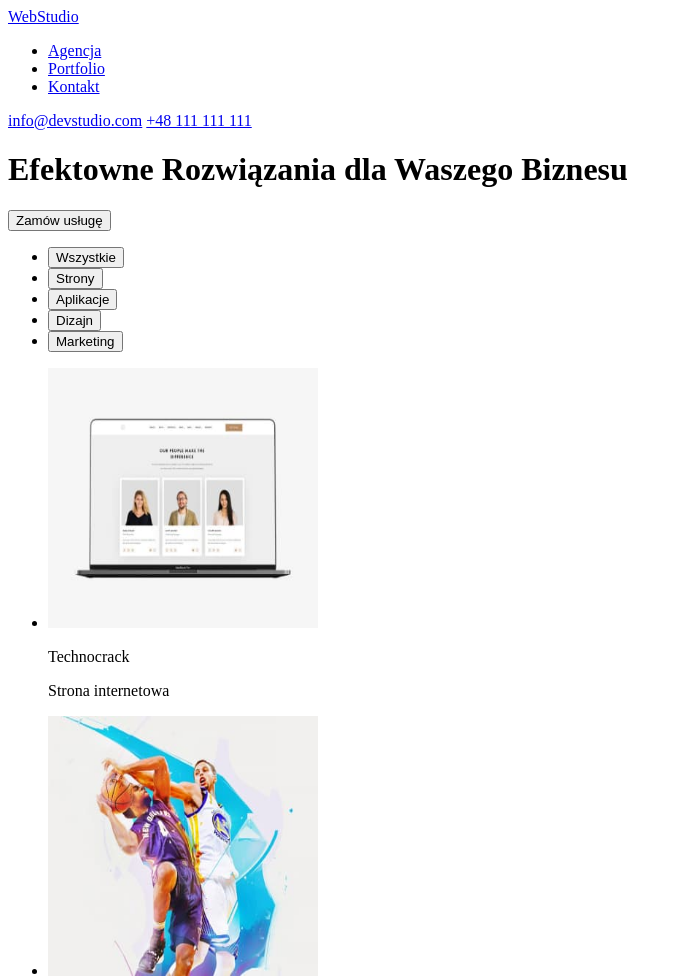
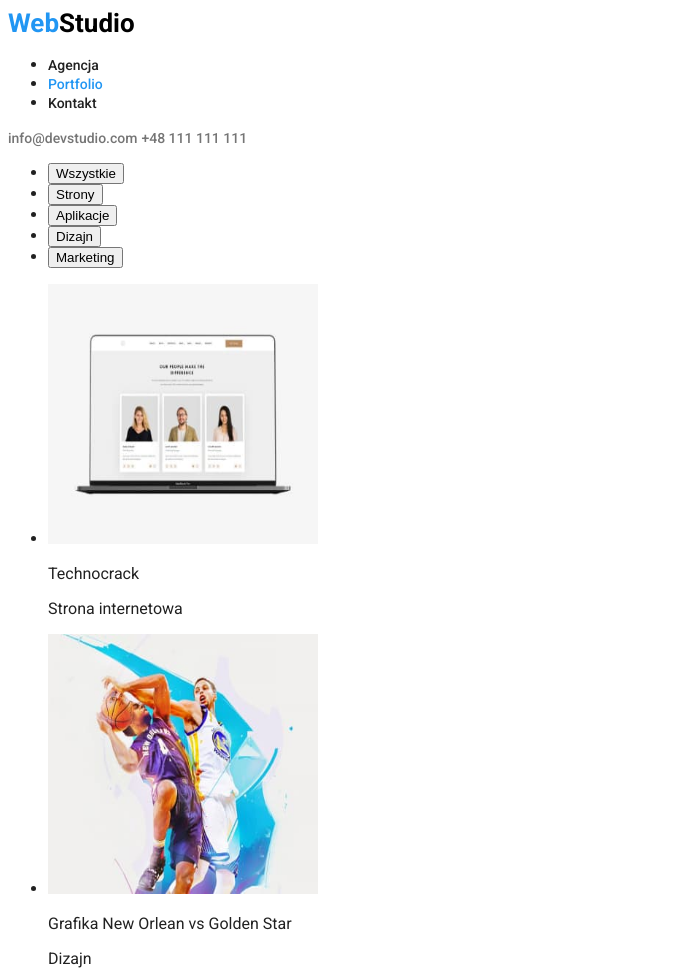
Before and after one commit to KRKDEV/goit-markup-hw-02, a plain HTML site: page portfolio.html in a window 1280 px wide. Shown: the top 979 px of the page, without its empty margins (0-681 px from the left). Drawn offline with Linux system fonts and the light colour scheme.

Commit message:
Update: Added font global and nav classes

```diff
--- a/css/styles.css
+++ b/css/styles.css
@@ -0,0 +1,44 @@
+body {
+    color: #212121;
+    font-family: "Roboto", sans-serif;
+    /*font-family: 'Raleway', sans-serif;*/
+}
+
+.logo {
+    color: black;
+    font-weight: 700;
+    font-size: 26px;
+    line-height: 31px;
+    text-decoration: none;
+}
+
+.text-blue {
+    color: #2196f3;
+}
+
+.link-nav {
+    color: #212121;
+    font-weight: 500;
+    font-size: 14px;
+    line-height: 16px;
+    text-decoration: none;
+}
+
+.link-nav:hover {
+    color: #2196f3;
+}
+.contact-info {
+    color: #757575;
+    font-weight: 500;
+    font-size: 14px;
+    line-height: 16px;
+    text-decoration: none;
+}
+
+.contact-info:hover {
+    color: #2196f3;
+}
+
+.active {
+    color: #2196f3;
+}
--- a/portfolio.html
+++ b/portfolio.html
@@ -2,25 +2,38 @@
 <html lang="pl">
     <head>
         <meta name="viewport" content="width=device-width, initial-scale=1.0" />
+        <link href="css/styles.css" rel="stylesheet" />
+        <link rel="preconnect" href="https://fonts.googleapis.com" />
+        <link rel="preconnect" href="https://fonts.gstatic.com" crossorigin />
+        <link
+            href="https://fonts.googleapis.com/css2?family=Raleway&family=Roboto:wght@400;500;700;900&display=swap"
+            rel="stylesheet"
+        />
         <title>Portfolio</title>
     </head>
     <body>
         <header>
-            <a href="#logo">WebStudio</a>
+            <a href="index.html" class="logo"
+                ><span class="text-blue">Web</span>Studio</a
+            >
             <nav>
                 <ul>
-                    <li><a href="#agencja">Agencja</a></li>
-                    <li><a href="#portfolio">Portfolio</a></li>
-                    <li><a href="#kontakt">Kontakt</a></li>
+                    <li><a href="index.html" class="link-nav">Agencja</a></li>
+                    <li>
+                        <a href="portfolio.html" class="link-nav active"
+                            >Portfolio</a
+                        >
+                    </li>
+                    <li><a href="#" class="link-nav">Kontakt</a></li>
                 </ul>
             </nav>
             <div>
-                <a href="mailto:info@devstudio.com">info@devstudio.com</a>
-                <a href="tel:+48111111111">+48 111 111 111</a>
-            </div>
-            <div>
-                <h1>Efektowne Rozwiązania dla Waszego Biznesu</h1>
-                <button type="button">Zamów usługę</button>
+                <a href="mailto:info@devstudio.com" class="contact-info"
+                    >info@devstudio.com</a
+                >
+                <a href="tel:+48111111111" class="contact-info"
+                    >+48 111 111 111</a
+                >
             </div>
         </header>
         <main>
```
Also changed, not shown: index.html (+25 -6 lines).
